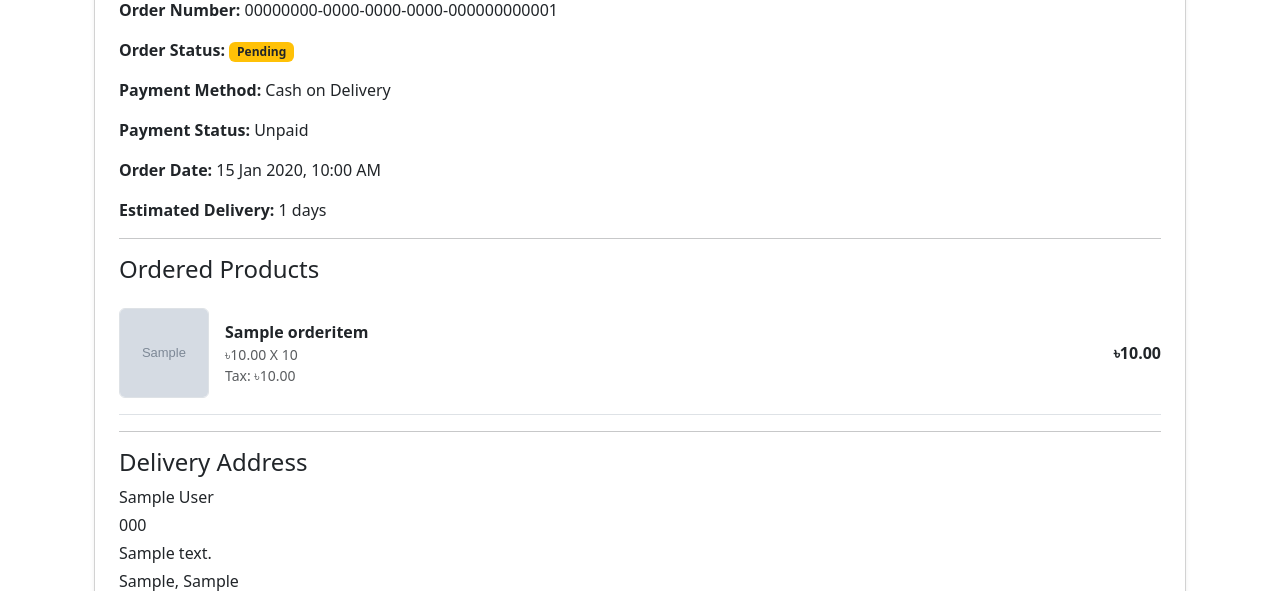
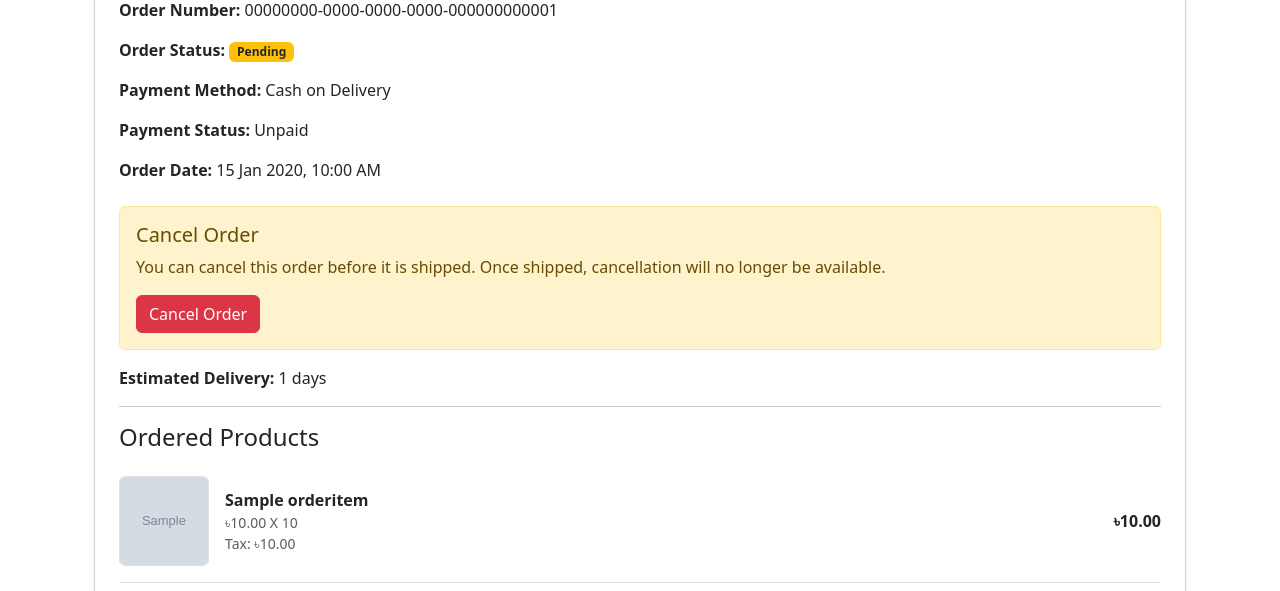
Before and after one commit to mamun-2025/ShopSphere, a Django app: page /orders/00000000-0000-0000-0000-000000000001/ in a window 1280 px wide. Shown: the part 307-898 px from the top of the page. Run offline with Django 5.2, Linux system fonts and the light colour scheme; a user stored in the database is signed in; tables that the repository leaves empty hold one stand-in row (values such as "Sample post"); grey boxes marked "Sample" are stand-in pictures.

Commit message:
Added cancel button

```diff
--- a/templates/orders/order_detail.html
+++ b/templates/orders/order_detail.html
@@ -86,6 +86,55 @@
             <strong>Order Date:</strong>
             {{ order.created_at|date:"d M Y, h:i A" }}
          </p>
+
+         {% if order.status == "pending" or order.status == "confirmed" or order.status == "processing" %}
+
+            <div class="alert alert-warning mt-4">
+
+               <h5 class="alert-heading">Cancel Order</h5>
+
+               <p>
+                  You can cancel this order before it is shipped.
+                  Once shipped, cancellation will no longer be available.
+               </p>
+
+               <form
+                  method="POST"
+                  action="{% url 'orders:cancel' order.order_number %}"
+                  onsubmit="return confirm('Are you sure you want to cancel this order?');"
+               >
+                  {% csrf_token %}
+
+                  <button
+                     type="submit"
+                     class="btn btn-danger"
+                  >
+                  Cancel Order
+                  </button>
+
+               </form>
+
+            </div>
+
+            {% elif order.status == "shipped" %}
+
+               <div class="alert alert-secondary mt-4">
+                  This order has been shipped and can no longer be cancelled.
+               </div>
+
+            {% elif order.status == "delivered" %}
+
+               <div class="alert alert-success mt-4">
+                  This order has already been delivered.
+               </div>
+
+            {% elif order.status == "cancelled" %}
+
+               <div class="alert alert-danger mt-4">
+                  This order has been cancelled.
+               </div>
+
+            {% endif %}
 
          <p>
             <strong>Estimated Delivery:</strong>
```
